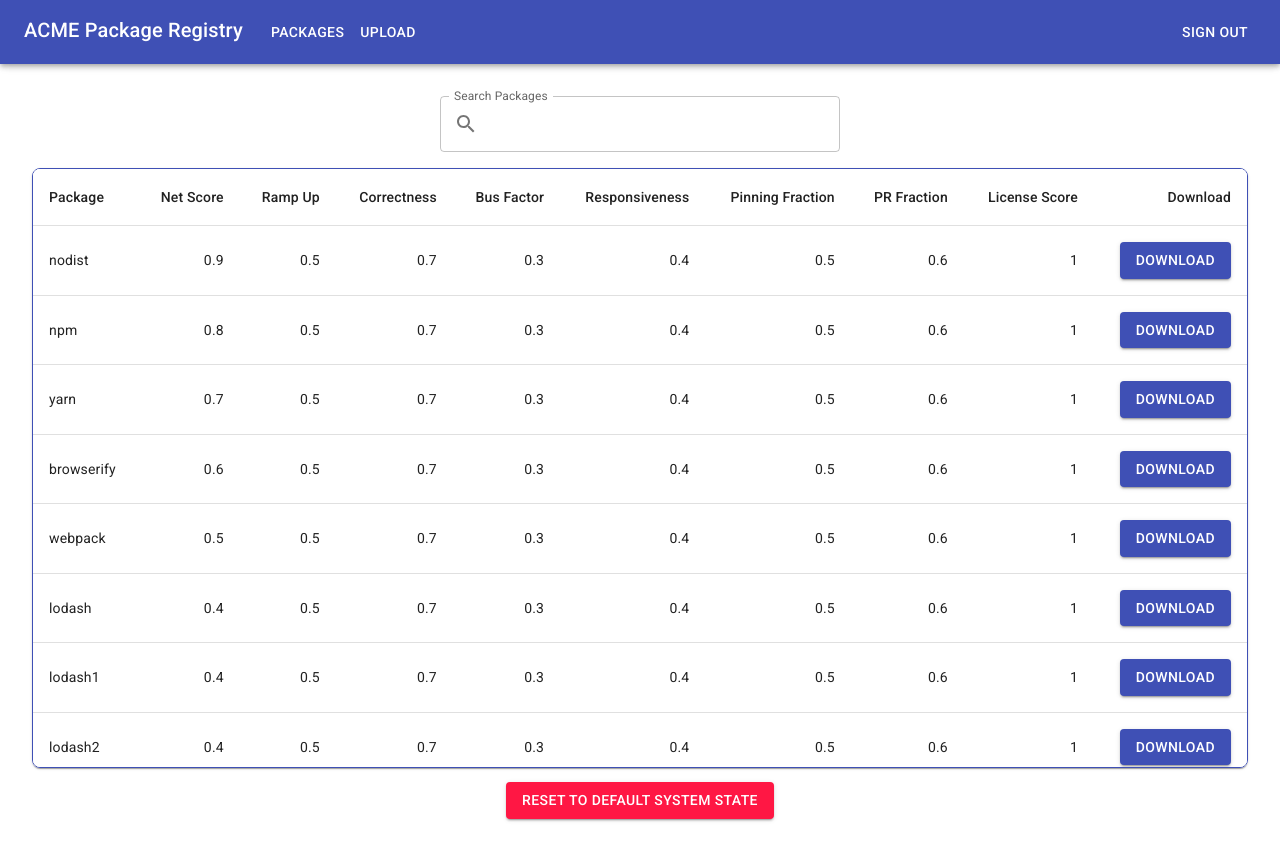
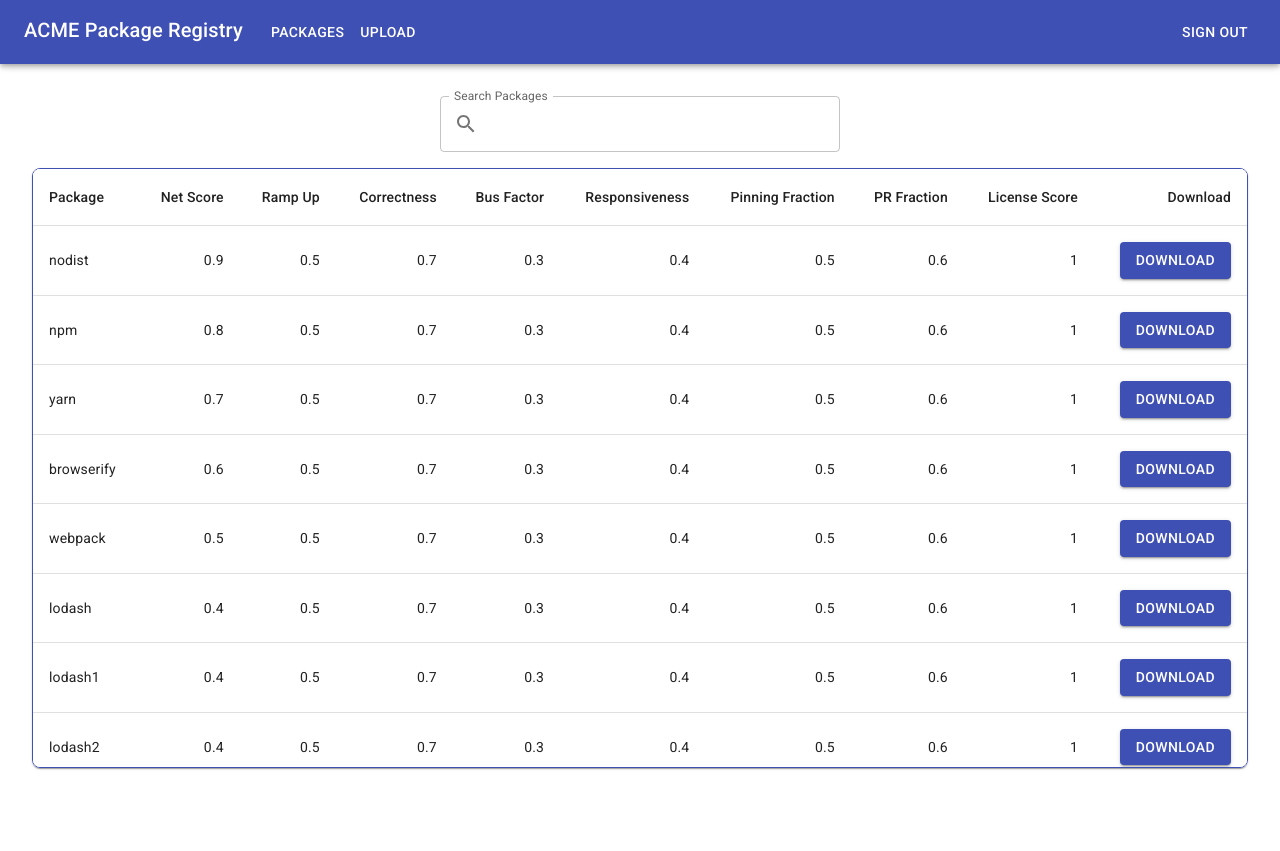
Before and after one commit to 2023-ECE461-group-10/web-interface, a React (Create React App) app: page /packages in a window 1280 px wide. After the commit the page ends 800 px from the top, so only its background shows below. Built offline with nearby package versions, Linux system fonts and the light colour scheme; sample sign-in values are in the browser's storage.

Commit message:
Auth & routing complete

```diff
--- a/src/App.tsx
+++ b/src/App.tsx
@@ -8,6 +8,8 @@
 import FourZeroFour from './components/FourZeroFour';
 import HomePage from './components/HomePage';
 import ResetPage from './components/ResetPage';
+import PrivateRoute from './components/PrivateRoute';
+
 
 const App = () => {
     const [isSignedIn, setIsSignedIn] = React.useState(false);
@@ -29,10 +31,13 @@
         <Box>
             <TitleBar isSignedIn={isSignedIn} setIsSignedIn={setIsSignedIn} handleSignOut={handleSignOut} />
             <Routes>
-                <Route path="/" element={<HomePage />} />
-                <Route path="/packages" element={<PackageList />} />
-                <Route path="/upload" element={<FileUpload />} />
-                <Route path="/reset" element={<ResetPage />} />
+                <Route path="/unauthed" element={<UnauthedPage />} />
+                <Route path="/" element={<PrivateRoute isSignedIn={isSignedIn} />}>
+                    <Route path="/" element={<HomePage />} />
+                    <Route path="/packages" element={<PackageList />} />
+                    <Route path="/upload" element={<FileUpload />} />
+                    <Route path="/reset" element={<ResetPage />} />
+                </Route>
                 <Route path="*" element={
                     <FourZeroFour />
                 } />
--- a/src/components/PackageList.tsx
+++ b/src/components/PackageList.tsx
@@ -8,9 +8,7 @@
 import Paper from '@mui/material/Paper';
 import { Box, TextField, InputAdornment, Button } from '@mui/material';
 import SearchIcon from '@mui/icons-material/Search';
-import FileUpload from './FileUpload';
 import { resetDatabase } from '../api/apiCalls';
-import ConfirmationDialog from './ConfirmationDialog';
 import theme from '../theme';
 
 // URL NET_SCORE RAMP_UP_SCORE CORRECTNESS_SCORE BUS_FACTOR_SCORE RESPONSIVE_MAINTAINER_SCORE PINNING_FRACTION PR_FRACTION LICENSE_SCORE
@@ -59,24 +57,11 @@
 
 export default function PackageList() {
     const [filteredRows, setFilteredRows] = React.useState(rows);
-    const [open, setOpen] = React.useState(false);
 
     const filterRows = (rows: any, filter: string) => {
         const filteredRows = rows.filter((row: any) => row.name.toLowerCase().includes(filter.toLowerCase()));
         setFilteredRows(filteredRows);
     }
-
-    const handleSystemReset = async () => { // calls reset function in App.tsx
-        // trigger confirmation dialog
-        console.log('resetting database');
-        try {
-            await resetDatabase();
-            // open success snackbar
-        } catch (error) {
-            console.log(error, 'error resetting database');
-            // open error snackbar
-        }
-    };
 
     return (
         <Box sx={{ padding: '1em', margin: '1em' }}>
@@ -138,16 +123,6 @@
                     </TableBody>
                 </Table>
             </TableContainer>
-            <Box sx={{ display: 'flex', flexDirection: 'row', justifyContent: 'center' }}>
-                <Button
-                    sx={{ marginTop: '1em', alignSelf: 'center' }}
-                    variant='contained'
-                    color='error'
-                    onClick={() => setOpen(true)}>
-                    Reset to default System State
-                </Button>
-            </Box>
-            <ConfirmationDialog open={open} setOpen={setOpen} confirmAction={handleSystemReset} />
         </Box>
 
     );
--- /dev/null
+++ b/src/components/PrivateRoute.tsx
@@ -0,0 +1,14 @@
+import React from 'react';
+import { Navigate, Outlet } from 'react-router-dom';
+
+const PrivateRoute = ({ isSignedIn }: any) => {
+    const auth = isSignedIn; // determine if authorized, from context or however you're doing it
+
+    console.log('isSignedIn', isSignedIn);
+
+    // If authorized, return an outlet that will render child elements
+    // If not, return element that will navigate to login page
+    return isSignedIn || !!localStorage.getItem('token') ? <Outlet /> : <Navigate to="/unauthed" />;
+}
+
+export default PrivateRoute;
--- a/src/components/SignIn.tsx
+++ b/src/components/SignIn.tsx
@@ -4,9 +4,12 @@
 import Box from '@mui/material/Box';
 import Typography from '@mui/material/Typography';
 import Container from '@mui/material/Container';
+import { useNavigate } from "react-router-dom";
 
 // takes isSignedIn, setIsSignedIn props
 const SignIn = ({ setIsSignedIn, handleClose }: any): JSX.Element => {
+
+    const navigate = useNavigate();
 
     const handleSubmit = (event: React.FormEvent<HTMLFormElement>) => {
         event.preventDefault();
@@ -22,6 +25,7 @@
         localStorage.setItem('token', '1234');
         setIsSignedIn(true);
         handleClose();
+        navigate('/');
     };
 
     return (
@@ -62,6 +66,7 @@
                         type="submit"
                         fullWidth
                         variant="contained"
+
                         sx={{ mt: 3, mb: 2 }}
                     >
                         Sign In
--- a/src/components/TitleBar.tsx
+++ b/src/components/TitleBar.tsx
@@ -14,7 +14,7 @@
 
 const TitleBar = ({ isSignedIn, setIsSignedIn, handleSignOut }: any) => {
 
-    const [open, setOpen] = React.useState(false);
+    const [open, setOpen] = React.useState<boolean>(false);
 
     const onResetPage = useMatch('/reset');
 
```
